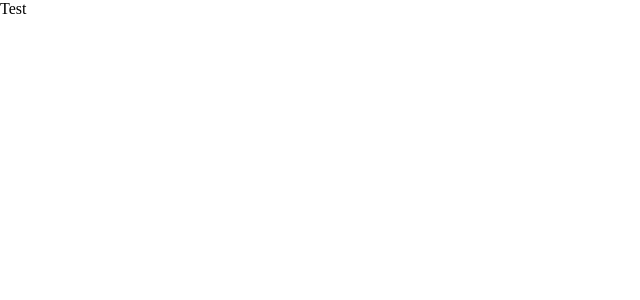
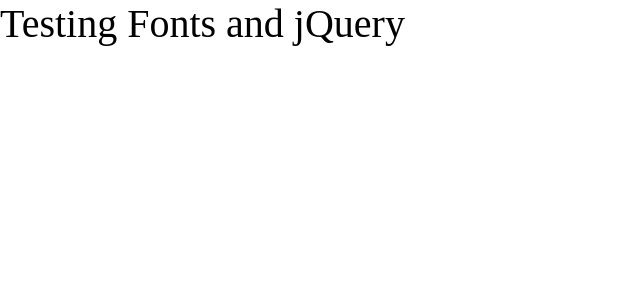
Before and after one commit to nickkeane/IntroToReact, a React (Create React App) app in the folder cargarage/: page / in a window 1280 px wide. Shown: the top 300 px of the page, without its empty margins (0-640 px from the left). Built offline with nearby package versions, Linux system fonts and the light colour scheme; a web font is replaced by a local one.

Commit message:
add fonts using jQuery testing

```diff
--- a/cargarage/package.json
+++ b/cargarage/package.json
@@ -7,8 +7,10 @@
     "@testing-library/react": "^9.4.0",
     "@testing-library/user-event": "^7.2.1",
     "@types/jest": "^24.9.1",
+    "@types/jquery": "^3.3.33",
     "@types/react": "^16.9.21",
     "@types/react-dom": "^16.9.5",
+    "jquery": "^3.4.1",
     "react": "^16.12.0",
     "react-dom": "^16.12.0",
     "react-scripts": "3.4.0",
--- a/cargarage/src/index.css
+++ b/cargarage/src/index.css
@@ -4,5 +4,10 @@
 body {
     display: block;
     margin: 0px auto;
+    font-family: Arial, Helvetica, sans-serif;
+}
+
+.font-tw {
     font-family: 'Trade Winds';
+    font-size: 40px;
 }
--- a/cargarage/src/index.tsx
+++ b/cargarage/src/index.tsx
@@ -1,10 +1,15 @@
 import React from 'react';
 import ReactDOM from 'react-dom';
+import $ from 'jquery';
 import './index.css';
 
 class App extends React.Component {
+    componentDidMount() {
+        $('#myTest').addClass('font-tw');
+    }
+
     render() {
-        return (<div>Test</div>);
+        return (<div id="myTest">Testing Fonts and jQuery</div>);
     }
 }
 
```
Also changed, not shown: 1 other file (tests, documents, lock files or other folders).
